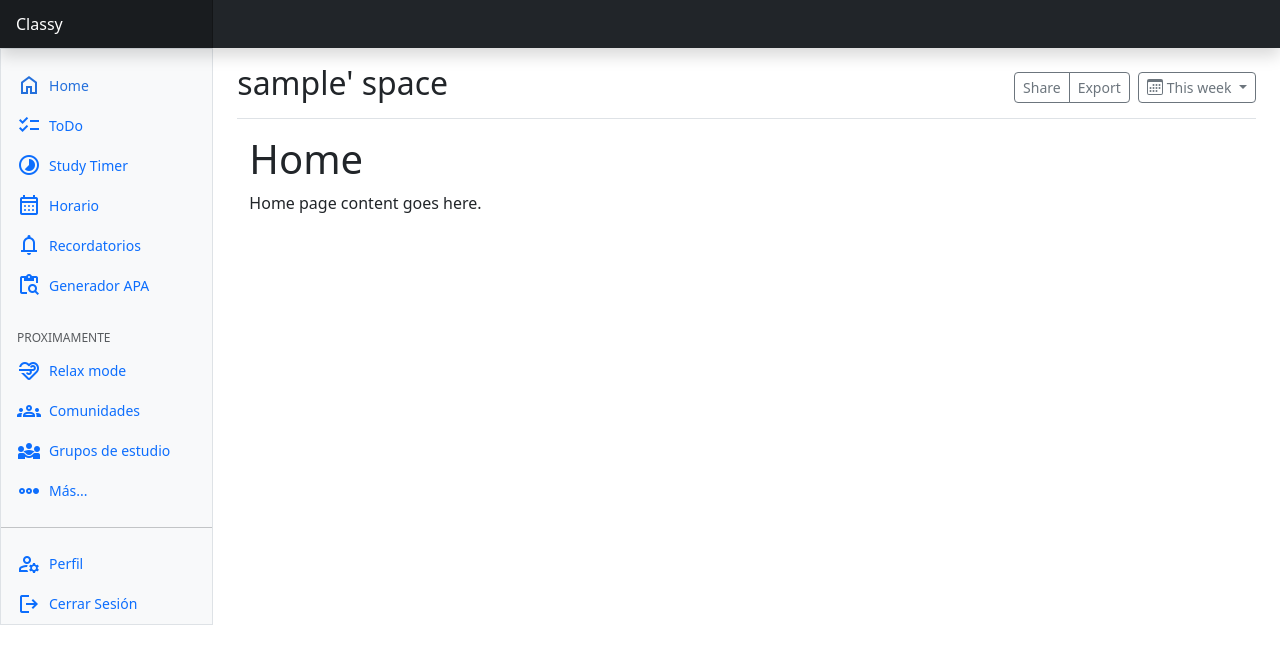
After one commit to pol-cova/Classy, a Django app: page /profile/ in a window 1280 px wide. The commit adds this page. Shown: the top 664 px of the page. Run offline with Django 5.2, Linux system fonts and the light colour scheme; the visitor is signed in with stand-in values (Sample User, id 1); some libraries are stand-ins or nearby versions.

Commit message:
Add user profile functionality

```diff
--- /dev/null
+++ b/static/css/home.css
@@ -0,0 +1,48 @@
+.bi {
+  display: inline-block;
+  width: 1rem;
+  height: 1rem;
+}
+
+/*
+ * Sidebar
+ */
+
+@media (min-width: 768px) {
+  .sidebar .offcanvas-lg {
+    position: -webkit-sticky;
+    position: sticky;
+    top: 48px;
+  }
+  .navbar-search {
+    display: block;
+  }
+}
+
+.sidebar .nav-link {
+  font-size: .875rem;
+  font-weight: 500;
+}
+
+.sidebar .nav-link.active {
+  color: #2470dc;
+}
+
+.sidebar-heading {
+  font-size: .75rem;
+}
+
+/*
+ * Navbar
+ */
+
+.navbar-brand {
+  padding-top: .75rem;
+  padding-bottom: .75rem;
+  background-color: rgba(0, 0, 0, .25);
+  box-shadow: inset -1px 0 0 rgba(0, 0, 0, .25);
+}
+
+.navbar .form-control {
+  padding: .75rem 1rem;
+}
--- /dev/null
+++ b/templates/_home_base.html
@@ -0,0 +1,273 @@
+{% load static %}
+<!doctype html>
+<html lang="en" data-bs-theme="auto">
+  <head><script src="../assets/js/color-modes.js"></script>
+
+    <meta charset="utf-8">
+    <meta name="viewport" content="width=device-width, initial-scale=1">
+    <link rel="stylesheet" href="https://fonts.googleapis.com/css2?family=Material+Symbols+Outlined:opsz,wght,FILL,GRAD@24,400,0,0" />
+    <title>Me | {{ user }} </title>
+    <link rel="stylesheet" type = "text/css" href="{% static 'css/bootstrap.min.css' %}">
+    <style>
+      .bd-placeholder-img {
+        font-size: 1.125rem;
+        text-anchor: middle;
+        -webkit-user-select: none;
+        -moz-user-select: none;
+        user-select: none;
+      }
+
+      @media (min-width: 768px) {
+        .bd-placeholder-img-lg {
+          font-size: 3.5rem;
+        }
+      }
+
+      .b-example-divider {
+        width: 100%;
+        height: 3rem;
+        background-color: rgba(0, 0, 0, .1);
+        border: solid rgba(0, 0, 0, .15);
+        border-width: 1px 0;
+        box-shadow: inset 0 .5em 1.5em rgba(0, 0, 0, .1), inset 0 .125em .5em rgba(0, 0, 0, .15);
+      }
+
+      .b-example-vr {
+        flex-shrink: 0;
+        width: 1.5rem;
+        height: 100vh;
+      }
+
+      .bi {
+        vertical-align: -.125em;
+        fill: currentColor;
+      }
+
+      .nav-scroller {
+        position: relative;
+        z-index: 2;
+        height: 2.75rem;
+        overflow-y: hidden;
+      }
+
+      .nav-scroller .nav {
+        display: flex;
+        flex-wrap: nowrap;
+        padding-bottom: 1rem;
+        margin-top: -1px;
+        overflow-x: auto;
+        text-align: center;
+        white-space: nowrap;
+        -webkit-overflow-scrolling: touch;
+      }
+
+      .btn-bd-primary {
+        --bd-violet-bg: #712cf9;
+        --bd-violet-rgb: 112.520718, 44.062154, 249.437846;
+
+        --bs-btn-font-weight: 600;
+        --bs-btn-color: var(--bs-white);
+        --bs-btn-bg: var(--bd-violet-bg);
+        --bs-btn-border-color: var(--bd-violet-bg);
+        --bs-btn-hover-color: var(--bs-white);
+        --bs-btn-hover-bg: #6528e0;
+        --bs-btn-hover-border-color: #6528e0;
+        --bs-btn-focus-shadow-rgb: var(--bd-violet-rgb);
+        --bs-btn-active-color: var(--bs-btn-hover-color);
+        --bs-btn-active-bg: #5a23c8;
+        --bs-btn-active-border-color: #5a23c8;
+      }
+
+      .bd-mode-toggle {
+        z-index: 1500;
+      }
+
+      .bd-mode-toggle .dropdown-menu .active .bi {
+        display: block !important;
+      }
+    </style>
+
+    <link rel="stylesheet" type = "text/css" href="{% static 'css/home.css' %}">
+  </head>
+  <body>
+
+<svg xmlns="http://www.w3.org/2000/svg" class="d-none">
+  <symbol id="calendar3" viewBox="0 0 16 16">
+    <path d="M14 0H2a2 2 0 0 0-2 2v12a2 2 0 0 0 2 2h12a2 2 0 0 0 2-2V2a2 2 0 0 0-2-2zM1 3.857C1 3.384 1.448 3 2 3h12c.552 0 1 .384 1 .857v10.286c0 .473-.448.857-1 .857H2c-.552 0-1-.384-1-.857V3.857z"/>
+    <path d="M6.5 7a1 1 0 1 0 0-2 1 1 0 0 0 0 2zm3 0a1 1 0 1 0 0-2 1 1 0 0 0 0 2zm3 0a1 1 0 1 0 0-2 1 1 0 0 0 0 2zm-9 3a1 1 0 1 0 0-2 1 1 0 0 0 0 2zm3 0a1 1 0 1 0 0-2 1 1 0 0 0 0 2zm3 0a1 1 0 1 0 0-2 1 1 0 0 0 0 2zm3 0a1 1 0 1 0 0-2 1 1 0 0 0 0 2zm-9 3a1 1 0 1 0 0-2 1 1 0 0 0 0 2zm3 0a1 1 0 1 0 0-2 1 1 0 0 0 0 2zm3 0a1 1 0 1 0 0-2 1 1 0 0 0 0 2z"/>
+  </symbol>
+  <symbol id="list" viewBox="0 0 16 16">
+    <path fill-rule="evenodd" d="M2.5 12a.5.5 0 0 1 .5-.5h10a.5.5 0 0 1 0 1H3a.5.5 0 0 1-.5-.5zm0-4a.5.5 0 0 1 .5-.5h10a.5.5 0 0 1 0 1H3a.5.5 0 0 1-.5-.5zm0-4a.5.5 0 0 1 .5-.5h10a.5.5 0 0 1 0 1H3a.5.5 0 0 1-.5-.5z"/>
+  </symbol>
+  <symbol id="search" viewBox="0 0 16 16">
+    <path d="M11.742 10.344a6.5 6.5 0 1 0-1.397 1.398h-.001c.03.04.062.078.098.115l3.85 3.85a1 1 0 0 0 1.415-1.414l-3.85-3.85a1.007 1.007 0 0 0-.115-.1zM12 6.5a5.5 5.5 0 1 1-11 0 5.5 5.5 0 0 1 11 0z"/>
+  </symbol>
+</svg>
+
+<header class="navbar sticky-top bg-dark flex-md-nowrap p-0 shadow" data-bs-theme="dark">
+  <a class="navbar-brand col-md-3 col-lg-2 me-0 px-3 fs-6 text-white" href="#">Classy</a>
+
+  <ul class="navbar-nav flex-row d-md-none">
+    <li class="nav-item text-nowrap">
+      <button class="nav-link px-3 text-white" type="button" data-bs-toggle="collapse" data-bs-target="#navbarSearch" aria-controls="navbarSearch" aria-expanded="false" aria-label="Toggle search">
+        <svg class="bi"><use xlink:href="#search"/></svg>
+      </button>
+    </li>
+    <li class="nav-item text-nowrap">
+      <button class="nav-link px-3 text-white" type="button" data-bs-toggle="offcanvas" data-bs-target="#sidebarMenu" aria-controls="sidebarMenu" aria-expanded="false" aria-label="Toggle navigation">
+        <svg class="bi"><use xlink:href="#list"/></svg>
+      </button>
+    </li>
+  </ul>
+
+  <div id="navbarSearch" class="navbar-search w-100 collapse">
+    <input class="form-control w-100 rounded-0 border-0" type="text" placeholder="Search" aria-label="Search">
+  </div>
+</header>
+
+<div class="container-fluid">
+  <div class="row">
+    <div class="sidebar border border-right col-md-3 col-lg-2 p-0 bg-body-tertiary">
+      <div class="offcanvas-md offcanvas-end bg-body-tertiary" tabindex="-1" id="sidebarMenu" aria-labelledby="sidebarMenuLabel">
+        <div class="offcanvas-header">
+          <h5 class="offcanvas-title" id="sidebarMenuLabel">Classy</h5>
+          <button type="button" class="btn-close" data-bs-dismiss="offcanvas" data-bs-target="#sidebarMenu" aria-label="Close"></button>
+        </div>
+        <div class="offcanvas-body d-md-flex flex-column p-0 pt-lg-3 overflow-y-auto">
+          <ul class="nav flex-column">
+            <li class="nav-item">
+              <a class="nav-link d-flex align-items-center gap-2 active" aria-current="page" href="{% url 'home' %}">
+                <span class="material-symbols-outlined">
+                  home
+                </span>
+                Home
+              </a>
+            </li>
+            <li class="nav-item">
+              <a class="nav-link d-flex align-items-center gap-2" href="#">
+                <span class="material-symbols-outlined">
+                  checklist
+                  </span>
+                ToDo
+              </a>
+            </li>
+            <li class="nav-item">
+              <a class="nav-link d-flex align-items-center gap-2" href="#">
+                <span class="material-symbols-outlined">
+                  timelapse
+                  </span>
+                Study Timer
+              </a>
+            </li>
+            <li class="nav-item">
+              <a class="nav-link d-flex align-items-center gap-2" href="#">
+                <span class="material-symbols-outlined">
+                  calendar_month
+                  </span>
+                Horario
+              </a>
+            </li>
+            <li class="nav-item">
+              <a class="nav-link d-flex align-items-center gap-2" href="#">
+                <span class="material-symbols-outlined">
+                  notifications
+                  </span>
+                Recordatorios
+              </a>
+            </li>
+            <li class="nav-item">
+              <a class="nav-link d-flex align-items-center gap-2" href="#">
+                <span class="material-symbols-outlined">
+                  content_paste_search
+                  </span>
+                Generador APA
+              </a>
+            </li>
+          </ul>
+
+          <h6 class="sidebar-heading d-flex justify-content-between align-items-center px-3 mt-4 mb-1 text-body-secondary text-uppercase">
+            <span>Proximamente</span>
+            <a class="link-secondary" href="#" aria-label="Add a new report">
+              <svg class="bi"><use xlink:href="#plus-circle"/></svg>
+            </a>
+          </h6>
+          <ul class="nav flex-column mb-auto">
+            <li class="nav-item">
+              <a class="nav-link d-flex align-items-center gap-2" href="#">
+                <span class="material-symbols-outlined">
+                  relax
+                  </span>
+                Relax mode
+              </a>
+            </li>
+            <li class="nav-item">
+              <a class="nav-link d-flex align-items-center gap-2" href="#">
+                <span class="material-symbols-outlined">
+                  groups
+                  </span>
+                Comunidades
+              </a>
+            </li>
+            <li class="nav-item">
+              <a class="nav-link d-flex align-items-center gap-2" href="#">
+                <span class="material-symbols-outlined">
+                  diversity_3
+                  </span>
+                Grupos de estudio
+              </a>
+            </li>
+            <li class="nav-item">
+              <a class="nav-link d-flex align-items-center gap-2" href="#">
+                <span class="material-symbols-outlined">
+                  steppers
+                  </span>
+                Más...
+              </a>
+            </li>
+          </ul>
+
+          <hr class="my-3">
+
+          <ul class="nav flex-column mb-auto">
+            <li class="nav-item">
+              <a class="nav-link d-flex align-items-center gap-2" href="{% url 'profile' %}">
+                <span class="material-symbols-outlined">
+                  manage_accounts
+                  </span>
+                Perfil
+              </a>
+            </li>
+            <li class="nav-item">
+              <a class="nav-link d-flex align-items-center gap-2" href="{% url 'logout' %}">
+                <span class="material-symbols-outlined">
+                  logout
+                  </span>
+                Cerrar Sesión
+              </a>
+            </li>
+          </ul>
+        </div>
+      </div>
+    </div>
+
+    <main class="col-md-9 ms-sm-auto col-lg-10 px-md-4">
+      <div class="d-flex justify-content-between flex-wrap flex-md-nowrap align-items-center pt-3 pb-2 mb-3 border-bottom">
+        <h1 class="h2">{{ user }}' space</h1>
+        <div class="btn-toolbar mb-2 mb-md-0">
+          <div class="btn-group me-2">
+            <button type="button" class="btn btn-sm btn-outline-secondary">Share</button>
+            <button type="button" class="btn btn-sm btn-outline-secondary">Export</button>
+          </div>
+          <button type="button" class="btn btn-sm btn-outline-secondary dropdown-toggle d-flex align-items-center gap-1">
+            <svg class="bi"><use xlink:href="#calendar3"/></svg>
+            This week
+          </button>
+        </div>
+      </div>
+      {% block content %}
+      {% endblock %}
+    </main>
+  </div>
+</div>
+<script src="{% static 'js/bootstrap.bundle.min.js' %}"></script>
+</html>
--- a/templates/home.html
+++ b/templates/home.html
@@ -1 +1,4 @@
-{{ user }} <a href="{% url 'logout' %}">Logout</a>
+{% extends '_home_base.html' %}
+{% block content %}
+
+{% endblock %}
--- /dev/null
+++ b/templates/profile.html
@@ -0,0 +1,10 @@
+{% extends '_home_base.html' %}
+{% block content %}
+<div class="container">
+    <div class="row">
+        <div class="col-md-12">
+            <h1>Home</h1>
+            <p>Home page content goes here.</p>
+        </div>
+    </div>
+{% endblock %}
--- a/users/urls.py
+++ b/users/urls.py
@@ -1,10 +1,11 @@
 from django.urls import path, include
-from .views import index, home, user_login, user_signup, user_logout
+from .views import index, home, user_login, user_signup, user_logout, user_profile
 
 urlpatterns = [
     path('', index , name='index'),
     path('my/', home, name='home'),
     path('login/', user_login, name='login'),
     path('signup/', user_signup, name='signup'),
-    path('logout/', user_logout, name='logout')
+    path('logout/', user_logout, name='logout'),
+    path('profile/', user_profile, name='profile'),
 ]
--- a/users/views.py
+++ b/users/views.py
@@ -16,7 +16,8 @@ def index(request):
 # dashboard
 def home(request):
     if request.user.is_authenticated:
-        return render(request, 'home.html')
+        user = request.user
+        return render(request, 'home.html', {'user': user})
     else:
         return render(request, 'index.html', {'message': 'Inicia sesión para continuar...'})
 
@@ -51,3 +52,10 @@ def user_signup(request):
 def user_logout(request):
     logout(request)
     return redirect('index')
+
+def user_profile(request):
+    if request.user.is_authenticated:
+        user = request.user
+        return render(request, 'profile.html', {'user': user})
+    else:
+        return render(request, 'index.html', {'message': 'Inicia sesión para continuar...'})
```
